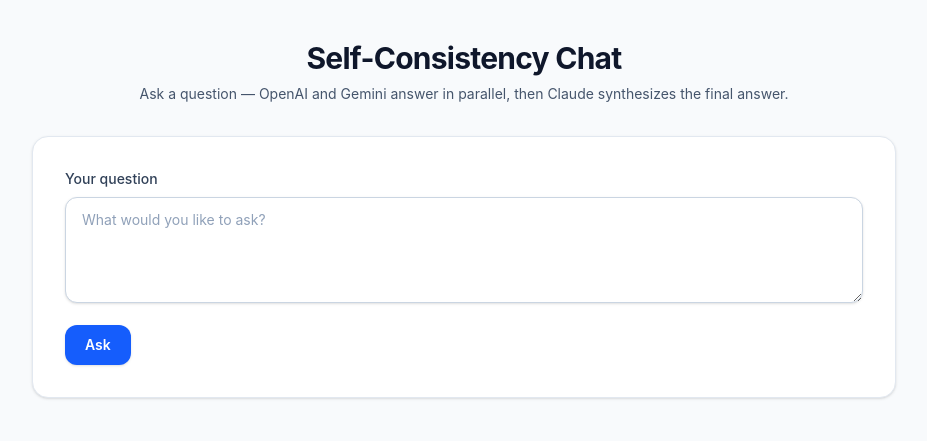
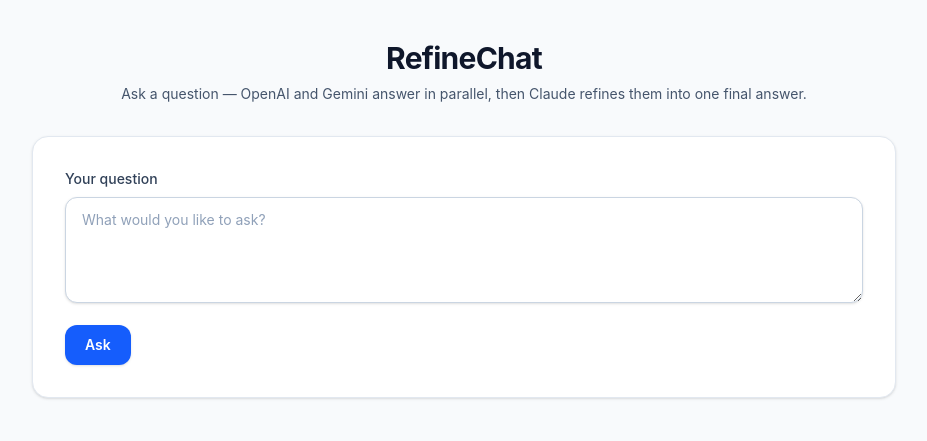
Before and after one commit to rakeshchandraoffcl/self-consistency, a website: page public/index.html in a window 1280 px wide. Shown: the whole page, without its empty margins (176-1103 px from the left). Drawn offline with nearby package versions, Linux system fonts and the light colour scheme; files that its build step writes are made by us from their sources.

Commit message:
Rename project to RefineChat: updated package.json and package-lock.json with new project name and description. Added README.md with detailed project information and usage instructions. Introduced favicon.svg for branding and updated index.html to reflect the new title and description.

```diff
--- a/package.json
+++ b/package.json
@@ -1,7 +1,7 @@
 {
-	"name": "self-consistency",
+	"name": "refinechat",
 	"version": "1.0.0",
-	"description": "A GenAI application that uses the self-consistency technique to generate a better final answer for the user.",
+	"description": "RefineChat — ask a coding question, get parallel answers from multiple models, and receive one refined final answer.",
 	"main": "src/index.ts",
 	"type": "module",
 	"scripts": {
--- a/public/index.html
+++ b/public/index.html
@@ -3,18 +3,19 @@
 	<head>
 		<meta charset="UTF-8" />
 		<meta name="viewport" content="width=device-width, initial-scale=1.0" />
-		<title>Self-Consistency Chat</title>
+		<title>RefineChat</title>
+		<link rel="icon" href="/favicon.svg" type="image/svg+xml" />
 		<link rel="stylesheet" href="/styles.css" />
 	</head>
 	<body class="min-h-screen bg-slate-50 text-slate-900 antialiased">
 		<div class="mx-auto max-w-4xl px-4 py-10">
 			<header class="mb-8 text-center">
 				<h1 class="text-3xl font-bold tracking-tight text-slate-900">
-					Self-Consistency Chat
+					RefineChat
 				</h1>
 				<p class="mt-2 text-sm text-slate-600">
 					Ask a question — OpenAI and Gemini answer in parallel, then Claude
-					synthesizes the final answer.
+					refines them into one final answer.
 				</p>
 			</header>
 
```
Also changed, not shown: README.md (added), public/favicon.svg (added), 1 other file.
